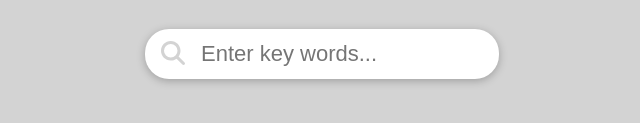
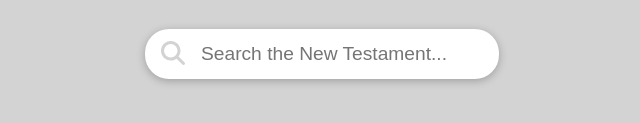
Before and after one commit to gunruh/scripture, a plain HTML site: page index.html in a window 1280 px wide. Shown: the part 273-396 px from the top of the page, 319-959 px from the left. Drawn offline with Linux system fonts and the light colour scheme.

Commit message:
multilingual - index.html: - changed placeholder to "Search the New Testament" - changed input font-size slightly smaller: 1.2em (from 22px); - Updated comments.

```diff
--- a/index.html
+++ b/index.html
@@ -14,7 +14,7 @@
 
     <search>
       <form onsubmit="searchBible('searchInput', 'resultDiv'); return false;">
-        <input id="searchInput" placeholder="Enter key words..." />
+        <input id="searchInput" placeholder="Search the New Testament..." />
       </form>
     </search>
 
--- a/styles.css
+++ b/styles.css
@@ -1,5 +1,5 @@
 html {
-    scrollbar-gutter: stable both-edges;                    /* Adds a gutter space for the scrollbar so that it doesn't change the page width if it appears */
+    scrollbar-gutter: stable both-edges;                    /* Adds space for the scrollbar so that it doesn't change the page width if it appears */
 }
 
 body {
@@ -25,9 +25,9 @@ input {
     /* Search Input */
     background-color: white;                              /* Color of element */
     height: 48px;                                           /* Height of element */
-    font-size: 22px;                                        /* Font size in Search Input. */
+    font-size: 1.2em;                                       /* Font size in Search Input */
     border-radius: 24px;                                    /* Rounded corner radius */
-    outline: none;
+    outline: none;                                          /* Turn off outline when clicked */
     border: none;                                           /* Borders on element */
     padding-left: 56px;                                     /* This moves the entered text past the right of the magnifying glass. 16px of padding, 24px of icon, 16px more spacing. */
     width: 296px;                                           /* Width of text input area. (352px total width - 56px left-padding = 296px) */
```
